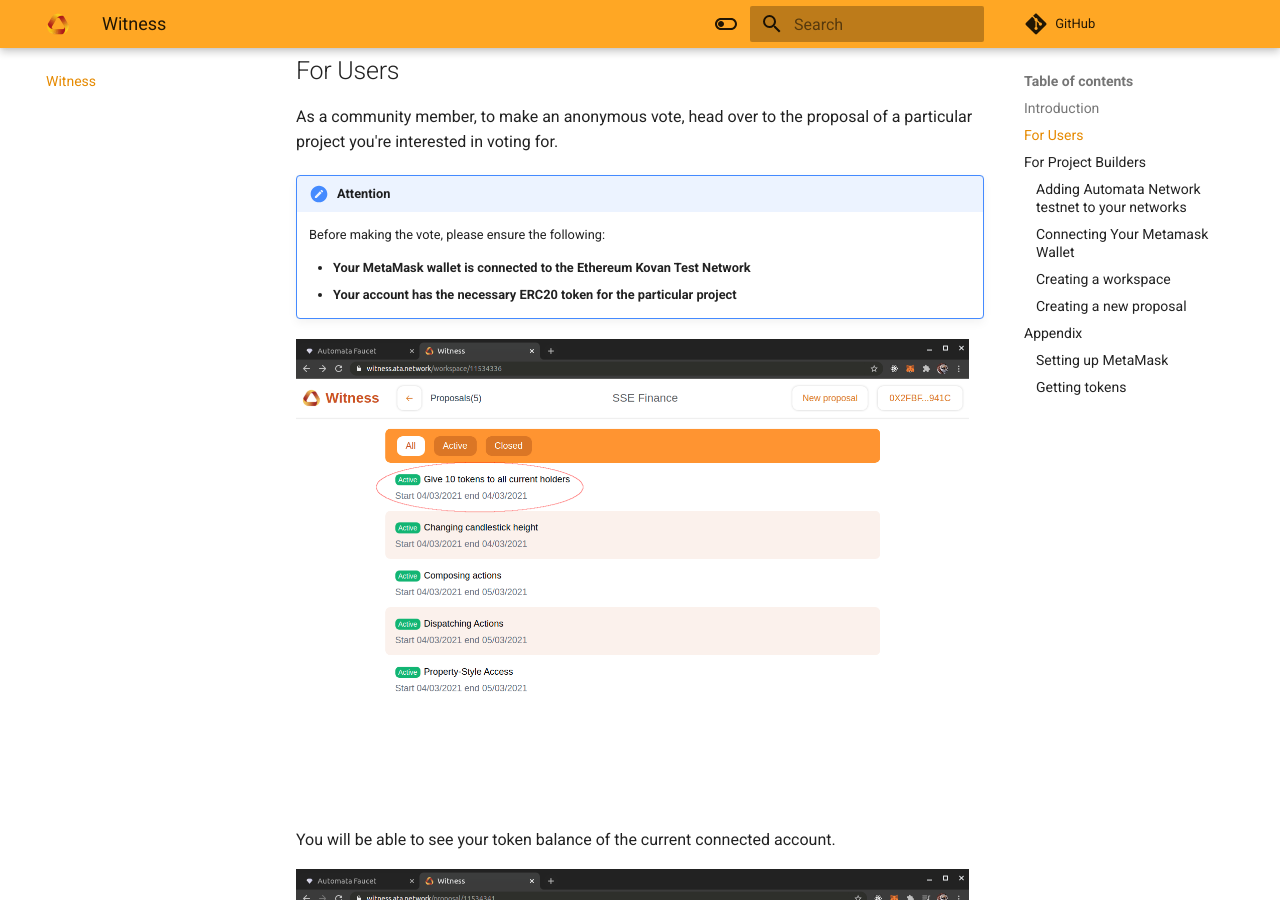
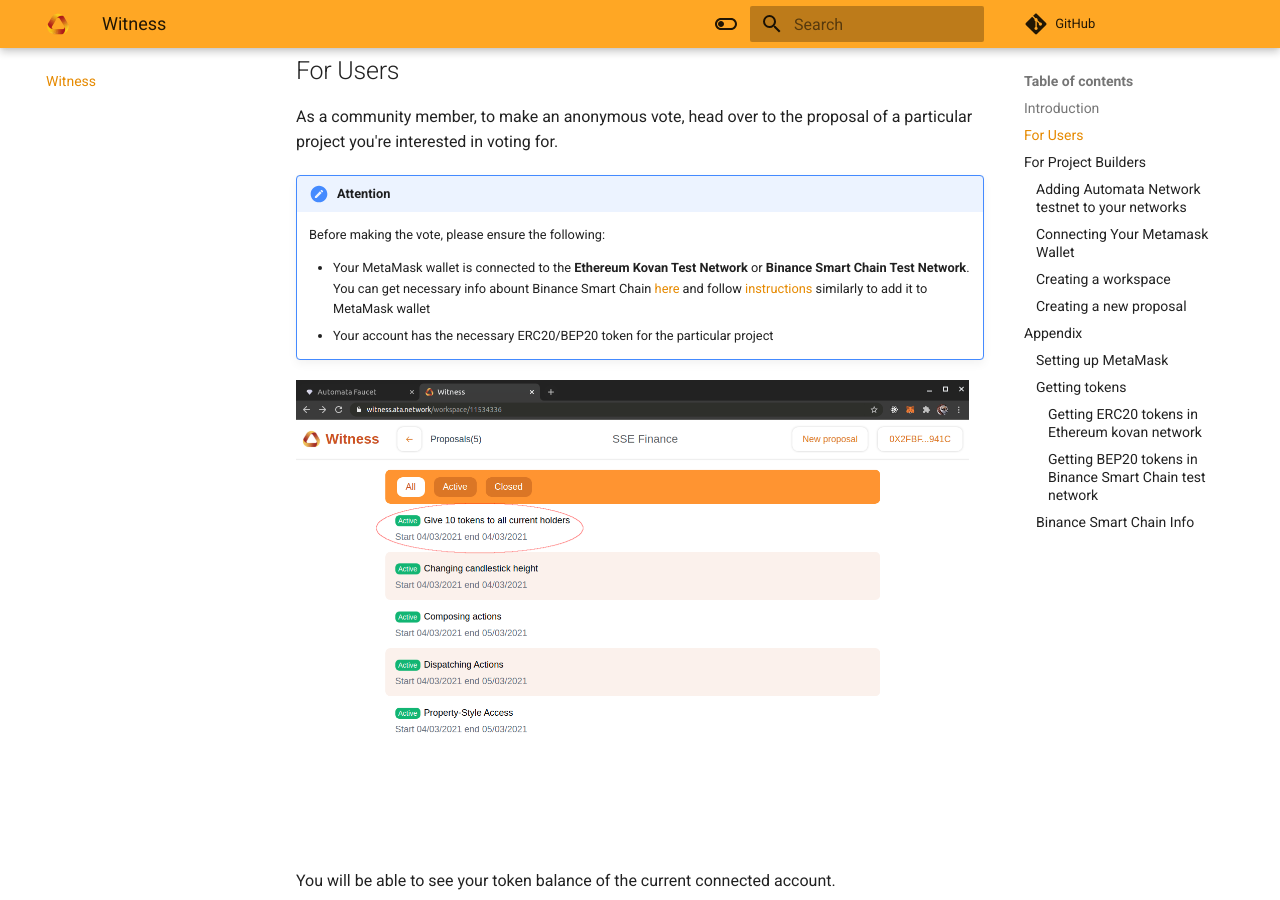
Before and after one commit to automata-network/docs, an MkDocs documentation site: the page built from docs/guide/witness-get-started.md, in a window 1280 px wide and 900 px high, scrolled down 410 px. Built offline with MkDocs 1.6.1 and Material for MkDocs 9.7.7, drawn with Linux system fonts in a browser that asks for light colours; comment, search, counter and statistics services are not loaded; some of the changed text lies outside the part shown.

Commit message:
infomation about bsc testnet and how to get tokens

```diff
--- a/docs/guide/witness-get-started.md
+++ b/docs/guide/witness-get-started.md
@@ -9,7 +9,8 @@
 - [Getting tokens](#getting-tokens)
 - [Creating a workspace](#creating-a-workspace)
 - [Creating a new proposal](#creating-a-new-proposal)
-- [Voting for a proposal](#voting-for-a-proposal) -->
+- [Voting for a proposal](#voting-for-a-proposal)
+- [Binance Smart Chain Info](#binance-smart-chain-info) -->
 
 ## Introduction
 
@@ -25,8 +26,8 @@
 
     Before making the vote, please ensure the following:
 
-    - **Your MetaMask wallet is connected to the Ethereum Kovan Test Network**
-    - **Your account has the necessary ERC20 token for the particular project**
+    - Your MetaMask wallet is connected to the **Ethereum Kovan Test Network** or **Binance Smart Chain Test Network**. You can get necessary info abount Binance Smart Chain [here](#binance-smart-chain-info) and follow [instructions](#adding-automata-network-to-your-networks) similarly to add it to MetaMask wallet
+    - Your account has the necessary ERC20/BEP20 token for the particular project
 
 <img src="/assets/voteproposal.png" width="673" height="463" />
 
@@ -146,7 +147,7 @@
 - [Edge](https://microsoftedge.microsoft.com/addons/detail/metamask/ejbalbakoplchlghecdalmeeeajnimhm?hl=en-US)
 
 ### Getting tokens
-
+#### Getting ERC20 tokens in Ethereum kovan network
 To get your tokens, you can now head over to our faucet at <https://faucet.ata.network/>.
 
 Simply copy the address of your account in MetaMask by clicking on **'Copy to Clipboard'** and paste the address into the input field for your desired token before clicking on the **Submit** button.
@@ -156,3 +157,13 @@
 When receiving ERC-20 tokens, the relevant contract hash can be found in the adjacent blue badge, which you can copy by clicking on the **Copy** badge.
 
 <img src="/assets/gettingtoken2_m.gif" width="673" height="463"/>
+
+#### Getting BEP20 tokens in Binance Smart Chain test network
+To get tokens in BSC test network, you can found the contract address using <https://testnet.bscscan.com/>, and use the faucet <https://testnet.venus.io/faucet> or <https://testnet.binance.org/faucet-smart> to get tokens.
+
+### Binance Smart Chain Info
+|        Field        |          Value           |
+|:-------------------:|:------------------------:|
+|  **Network Name**   |        BSC testnet       |
+|   **New RPC URL**   | https://data-seed-prebsc-1-s1.binance.org:8545/ |
+|    **Chain ID**     |            97            |
```
